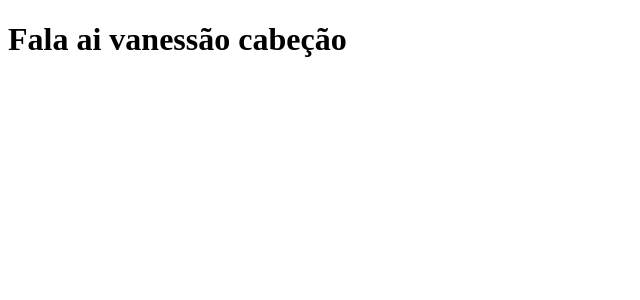
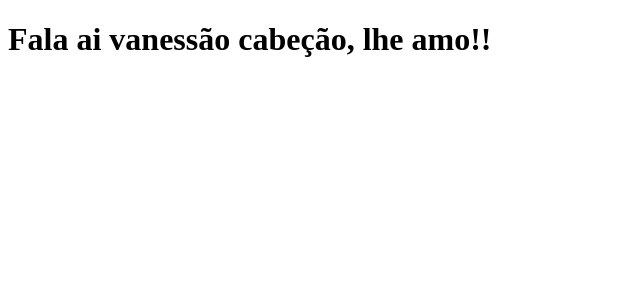
Before and after one commit to Yan-Raniere/clone-tabnews, a Next.js app: page / in a window 1280 px wide. Shown: the top 300 px of the page, without its empty margins (0-640 px from the left). Built offline with nearby package versions, Linux system fonts and the light colour scheme.

Commit message:
Tentando substituir o arquivo

```diff
--- a/pages/index.js
+++ b/pages/index.js
@@ -1,5 +1,5 @@
 function Home(){
-    return <h1>Fala ai vanessão cabeção</h1>;
+    return <h1>Fala ai vanessão cabeção, lhe amo!!</h1>;
 }
 
 export default Home;
```
